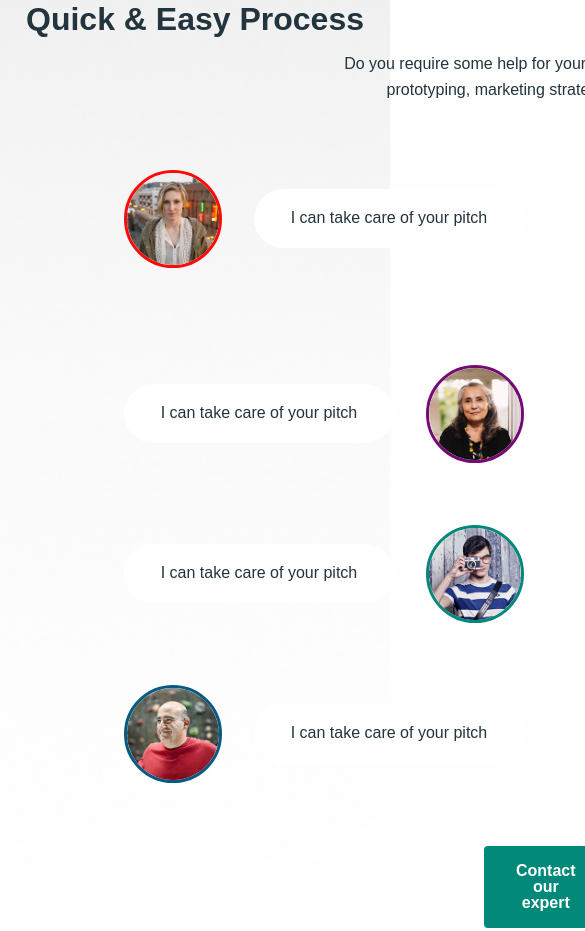
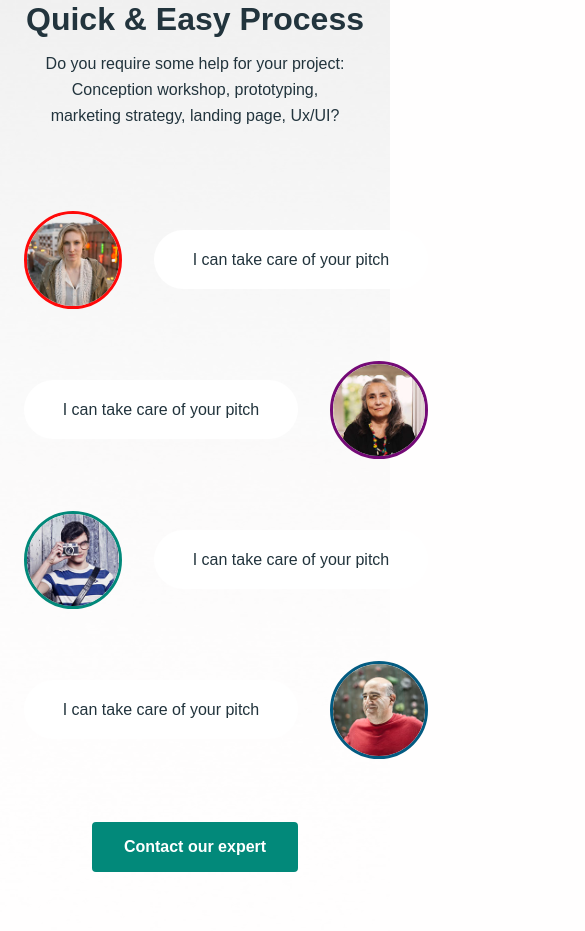
Before and after one commit to komiljonov-husanboy/myprodect, a plain HTML site: page index.html in a window 390 px wide. Shown: the part 5305-6236 px from the top of the page, 585 px wide, since content can reach past the window. Drawn offline with Linux system fonts and the light colour scheme; a web font is replaced by a local one.

Commit message:
Saytni yangiladim

```diff
--- a/index.html
+++ b/index.html
@@ -149,31 +149,32 @@
     <div class="container ">
         <div class="easy">
             <h1>Quick & Easy Process</h1>
-                    <p>Do you require some help for your project: Conception workshop,
-prototyping, marketing strategy, landing page, Ux/UI?</p>
-                </div>
+            <p>Do you require some help for your project: Conception workshop, prototyping, marketing strategy, landing page, Ux/UI?</p>
+
             <ul class="easy__list">
                 <li class="easy__item">
-                        <img class="item_img1" src="./images/woman1.png" alt="">
+                    <img class="item_img1" src="./images/woman1.png" alt="Profile 1">
                     <span class="easy__box">I can take care of your pitch</span>
                 </li>
-                   <li class="easy__item">
+                <li class="easy__item item_1">
+                    <img class="item_img2" src="./images/woman2.png" alt="Profile 2">
                     <span class="easy__box">I can take care of your pitch</span>
-                       <img class="item_img2" src="./images/woman2.png" alt="">
                 </li>
-                   <li class="easy__item">
+                <li class="easy__item item_2">
+                    <img class="item_img3" src="./images/woman3.png" alt="Profile 3">
                     <span class="easy__box">I can take care of your pitch</span>
-                        <img class="item_img3" src="./images/woman3.png" alt="">
                 </li>
-                   <li class="easy__item">
-                        <img class="item_img4" src="./images/woman4.png" alt="">
+                <li class="easy__item item_3">
+                    <img class="item_img4" src="./images/woman4.png" alt="Profile 4">
                     <span class="easy__box">I can take care of your pitch</span>
                 </li>
             </ul>
+
             <button class="easy__btn">Contact our expert</button>
         </div>
+    </div>
 </section>
-        <section class="step__section">
+         <!-- <section class="step__section">
             <div class="container">
                 <h1 class="s__title">Contents Strategies</h1>
                 <p class="step__text">We focus on ergonomics and meeting you where you work. It's only a keystroke away. </p>
@@ -183,10 +184,19 @@ prototyping, marketing strategy, landing page, Ux/UI?</p>
                     <p >By <strong> Wahid Ari | </strong>  03 March 2019</p>
                     <h3 class="step__title1">Increasing Prosperity With Positive Thinking</h3>
                 </li>
-                <img src="./images/nuqta.png" alt="">
+                <li class="step__item">
+                    <img src="./images/bussnes1.jpg" width="348" height="185" alt="Bussnes Image">
+                    <p >By <strong> Wahid Ari | </strong>  03 March 2019</p>
+                    <h3 class="step__title1">Increasing Prosperity With Positive Thinking</h3>
+                </li><li class="step__item">
+                    <img src="./images/bussnes1.jpg" width="348" height="185" alt="Bussnes Image">
+                    <p >By <strong> Wahid Ari | </strong>  03 March 2019</p>
+                    <h3 class="step__title1">Increasing Prosperity With Positive Thinking</h3>
+                </li>
             </ul>
+            <img class="step__period" src="./images/nuqta.png" alt="">
             </div>
-        </section>
+        </section> -->
 
 
 
--- a/scss/modules/_easy.scss
+++ b/scss/modules/_easy.scss
@@ -1,82 +1,109 @@
+
 .easy__section {
     background-color: $bg-gray;
     background-image: url("../../images/easy_bg.png");
     background-repeat: no-repeat;
     background-position: bottom center;
     background-size: cover;
-    margin-bottom: -50px;
     padding-top: 100px;
+    padding-bottom: 100px;
+}
 
+.easy {
+    display: flex;
+    flex-direction: column;
+    align-items: center;
 }
- .easy{
 
- }
 .easy > h1 {
     @include TextStyle($FW: 700, $FS: 32px, $LH: 100%, $LS: 0px, $CLR: $clr-darkblack);
     text-align: center;
-
 }
 
 .easy > p {
-      width: 542px;
+    max-width: 542px;
     @include TextStyle($FW: 500, $FS: 16px, $LH: 26px, $LS: 0px, $CLR: $clr-darkblack);
     text-align: center;
-    margin-left: 280px;
-    padding-top: 16px;
+    margin: 16px auto 0;
   }
 
-.item_img1{
+.item_img1, .item_img2, .item_img3, .item_img4 {
     width: 98px;
     height: 98px;
-    border: 3px solid #FF0909;
     border-radius: 50%;
+    flex-shrink: 0;
+}
+.item_img1 { border: 3px solid #FF0909; }
+.item_img2 { border: 3px solid #740A76; }
+.item_img3 { border: 3px solid #02897A; }
+.item_img4 { border: 3px solid #035B81; }
 
-}
-.item_img2{
-    width: 98px;
-    height: 98px;
-    border: 3px solid #740A76;
-  border-radius: 50%;
-}
-.item_img3{
-    width: 98px;
-    height: 98px;
-    border: 3px solid #02897A;
-  border-radius: 50%;
-}
-.item_img4{
-    width: 98px;
-    height: 98px;
-    border: 3px solid #035B81;
-  border-radius: 50%;
-}
+
 .easy__list {
     display: grid;
-  grid-template-columns: 354px  354px;
-  grid-template-rows: 200px ;
+    grid-template-columns: repeat(2, 1fr);
     gap: 30px;
-  margin-left: 100px;
-  grid-template-columns: repeat(auto-fit, minmax(400px, 1fr));
+    margin-top: 50px;
+    width: 100%;
+    max-width: 900px;
+}
 
-}
 .easy__item {
     padding-top: 32px;
-    @include Display($items: center, $justify:none, $gap: 32px);
+    @include Display($items: center, $justify: flex-start, $gap: 32px);
+}
 
-}
 .easy__box {
     width: 274px;
     height: 59px;
     background-color:$clr-white;
     border-radius: 30px;
-    text-align: center;
     color: $clr-darkblack;
-    padding-top: 20px;
+    display: flex;
+    align-items: center;
+    justify-content: center;
+    padding: 10px;
 }
-
 .easy__btn{
     @include BtnStyle($BC:$clr-green, $P:15px 30px , $BR:4px ,$BCR:$clr-green);
     @include TextStyle($FW: 700, $FS: 16px, $LH: 100%, $LS: 0px, $CLR: $clr-white);
-     margin-left: 460px;
     margin-top: 63px;
   }
+
+  .item_1{
+  flex-direction: row-reverse;
+}
+  .item_2{
+  flex-direction: row-reverse;
+}
+@media(max-width:866px){
+  .easy__list {
+    grid-template-columns: 1fr;
+    gap: 20px;
+  }
+  .item_2{
+    flex-direction:row;
+  }
+  .item_3{
+    flex-direction:row-reverse;
+  }
+}
+@media(max-width: 768px){
+    .easy > p {
+        padding: 0 15px;
+    }
+    .easy__list {
+        grid-template-columns: 1fr;
+        gap: 20px;
+    }
+    .easy__item {
+        justify-content: center;
+    }
+}
+@media(max-width:436px){
+  .easy__list {
+    width: 100%;
+    grid-template-columns: 1fr;
+    gap: 20px;
+  }
+}
--- a/scss/modules/_product.scss
+++ b/scss/modules/_product.scss
@@ -9,9 +9,7 @@
     margin-top: -50px;
     padding-bottom: 100px;
 }
-.background__image{
 
-}
 .product__title {
     text-align: center;
     @include Display($items:center, $justify:center, $gap:0);
@@ -44,7 +42,9 @@
 }
 
 
+@media(max-width:1136px){
 
+}
 
 
 @media(max-width:810px){
--- a/scss/modules/_step.scss
+++ b/scss/modules/_step.scss
@@ -2,18 +2,24 @@
     padding: 160px 0;
 }
 .step__list {
+    @include  Display($items:center, $justify:center, $gap:30px);
+
 }
 
 .s__title{
-
+    text-align: start;
     @include TextStyle($FW: 700, $FS: 34px, $LH: 100%, $LS: 0px, $CLR: $clr-darkblack);
 }
 .step__text{
+    padding: 12px 0;
+
+    text-align: start;
     @include TextStyle($FW: 400, $FS: 16px, $LH: 28px, $LS: 0px, $CLR: $clr-darkblack);
 
 }
 
 .step__item {
+    margin: 33px 0;
     width: 348px;
     height: 360px;
     border-radius: 10px;
@@ -21,11 +27,65 @@
     text-align: start;
 }
 
-
+.step__item > img{
+    border-radius: 10px;
+}
 .step__item > p {
+    padding: 14px 30px;
+    @include TextStyle($FW: 400, $FS: 16px, $LH: 28px, $LS: 0px, $CLR: $clr-darkblack);
 
 }
 .step__title1 {
+    padding: 0 30px;
     @include TextStyle($FW: 700, $FS: 24px, $LH: 40px, $LS: 0px, $CLR: $clr-darkblack);
 
 }
+
+.step__period{
+padding: 0 500px;
+}
+
+
+
+
+@media(max-width:1124px){
+    .step__list{
+        flex-direction: column;
+    }
+
+.s__title{
+    text-align: start;
+    @include TextStyle($FW: 700, $FS: 44px, $LH: 100%, $LS: 0px, $CLR: $clr-darkblack);
+}
+.step__text{
+    padding: 12px 0;
+    text-align: start;
+    @include TextStyle($FW: 400, $FS: 26px, $LH: 28px, $LS: 0px, $CLR: $clr-darkblack);
+
+}
+    .step__item{
+        margin: 33px auto;
+        width: 70%;
+        height: 500px;
+    }
+
+.step__item > img{
+    height: 60%;
+   width: 100%;
+}
+.step__item > p > {
+    padding: 14px 30px;
+    @include TextStyle($FW: 400, $FS: 26px, $LH: 28px, $LS: 0px, $CLR: $clr-darkblack);
+
+}
+.step__title1 {
+    padding: 0 30px;
+    @include TextStyle($FW: 700, $FS: 34px, $LH: 40px, $LS: 0px, $CLR: $clr-darkblack);
+
+}
+
+.step__period{
+padding: 0 50%;
+}
+
+}
```
Also changed, not shown: css/main.css, 1 other file. Lines whose indentation alone changed are shown as unchanged.
